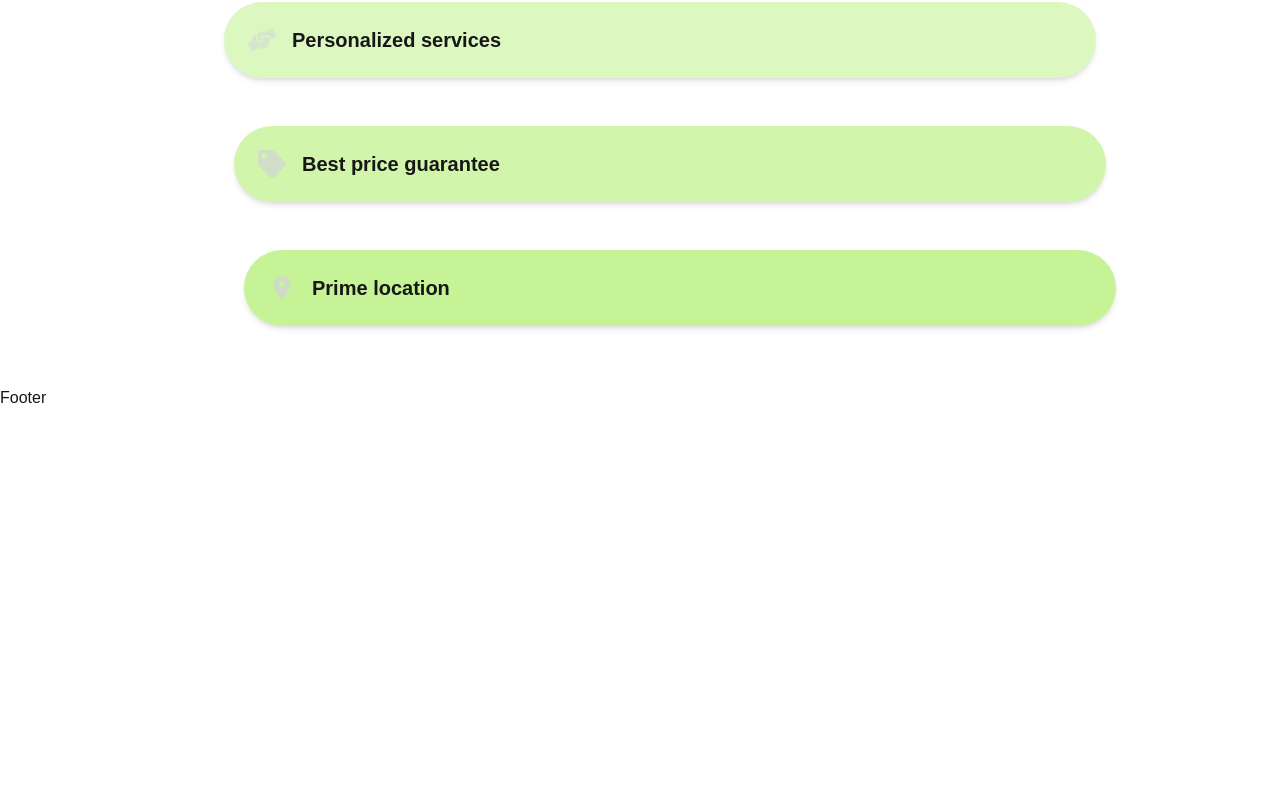
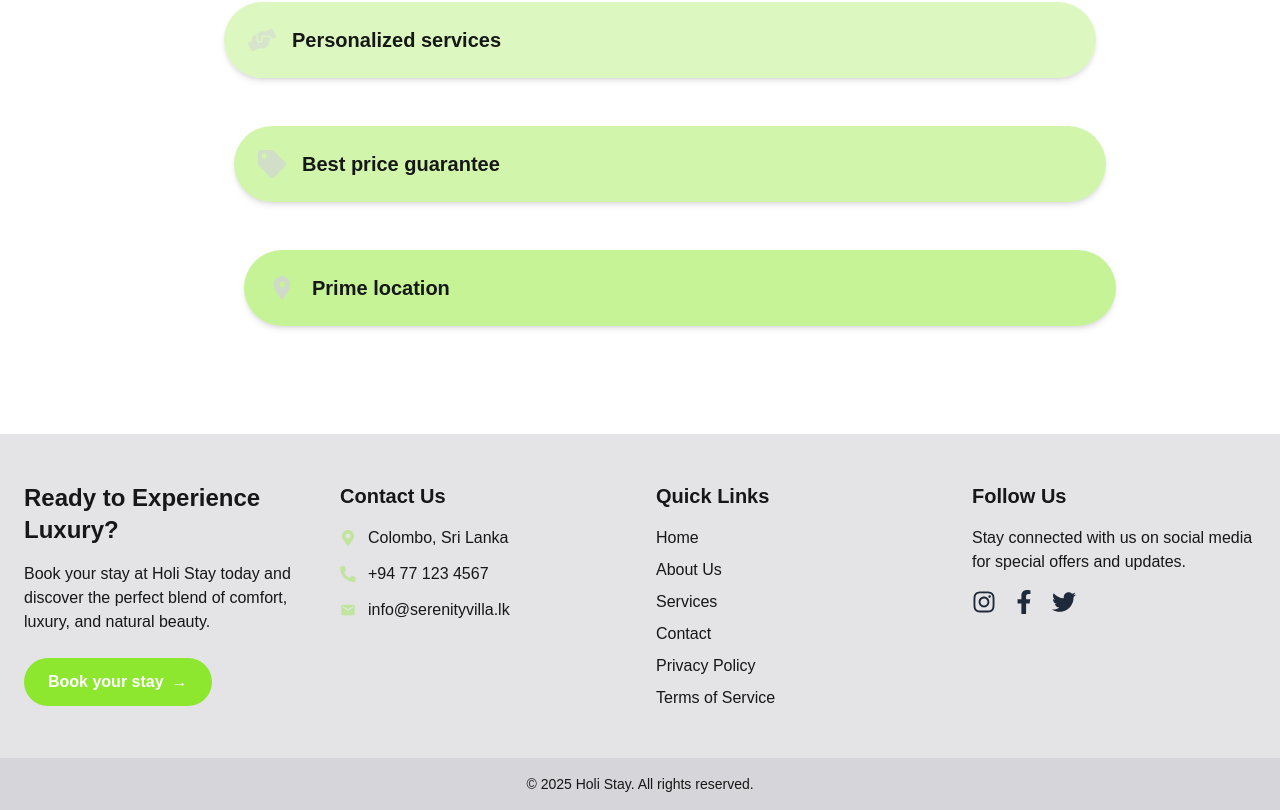
Before and after one commit to faizansafwan/hotel-website, a Next.js app: page / in a window 1280 px wide. Shown: the part 2692-3502 px from the top of the page. Before the commit the page ends 3102 px from the top, so only its background shows below. Built offline with nearby package versions, Linux system fonts and the light colour scheme.

Commit message:
design created

```diff
--- a/src/components/Footer.js
+++ b/src/components/Footer.js
@@ -1,7 +1,89 @@
+"use client"
+
+import { FaMapMarkerAlt, FaPhoneAlt, FaInstagram, FaFacebookF, FaTwitter } from "react-icons/fa";
+import { MdEmail } from "react-icons/md";
+import Link from "next/link";
+import { motion } from "framer-motion";
+
 export default function Footer() {
-    return (
-        <footer>
-            <p>Footer</p>
-        </footer>
-    )
+  return (
+    <footer className="bg-secondary/60  mt-12">
+      <div className="max-w-7xl mx-auto px-6 py-12 grid grid-cols-1 md:grid-cols-4 gap-8">
+
+        {/* Content Section */}
+        <div>
+          <h2 className="text-2xl font-bold mb-4 text-muted">Ready to Experience Luxury?</h2>
+          <p className="mb-6">
+            Book your stay at Holi Stay today and discover the perfect blend of comfort, luxury, and natural beauty.
+          </p>
+          <motion.button
+            whileHover={{ scale: 1.05 }}
+            className="group bg-primary text-white px-6 py-3 rounded-full font-semibold flex items-center gap-2 transition-all duration-300"
+          >
+            Book your stay
+            <motion.span
+              className="inline-block transition-transform duration-300 group-hover:translate-x-2"
+            >
+              →
+            </motion.span>
+          </motion.button>
+        </div>
+
+        {/* Contact Info */}
+        <div>
+          <h3 className="text-xl font-semibold mb-4 text-muted">Contact Us</h3>
+          <ul className="space-y-3">
+            <li className="flex items-center gap-3">
+              <FaMapMarkerAlt className="text-primary/40" />
+              Colombo, Sri Lanka
+            </li>
+            <li className="flex items-center gap-3">
+              <FaPhoneAlt className="text-primary/40" />
+              +94 77 123 4567
+            </li>
+            <li className="flex items-center gap-3">
+              <MdEmail className="text-primary/40" />
+              info@serenityvilla.lk
+            </li>
+          </ul>
+        </div>
+
+        {/* Quick Links */}
+        <div>
+          <h3 className="text-xl font-semibold mb-4 text-muted">Quick Links</h3>
+          <ul className="space-y-2">
+            {["Home", "About Us", "Services", "Contact", "Privacy Policy", "Terms of Service"].map((link, index) => (
+              <li key={index}>
+                <Link href="#" className="hover:text-primary transition-colors duration-300">
+                  {link}
+                </Link>
+              </li>
+            ))}
+          </ul>
+        </div>
+
+        {/* Social Media */}
+        <div>
+          <h3 className="text-xl font-semibold mb-4 text-muted">Follow Us</h3>
+          <p className="mb-4">Stay connected with us on social media for special offers and updates.</p>
+          <div className="flex gap-4">
+            <a href="#" className="text-gray-800 hover:text-primary/40 text-2xl transition-colors duration-300">
+              <FaInstagram />
+            </a>
+            <a href="#" className="text-gray-800 hover:text-primary/40 text-2xl transition-colors duration-300">
+              <FaFacebookF />
+            </a>
+            <a href="#" className="text-gray-800 hover:text-primary/40 text-2xl transition-colors duration-300">
+              <FaTwitter />
+            </a>
+          </div>
+        </div>
+      </div>
+
+      {/* Bottom Text */}
+      <div className="text-center py-4 text-sm bg-secondary/80">
+        © {new Date().getFullYear()} Holi Stay. All rights reserved.
+      </div>
+    </footer>
+  );
 }
```
